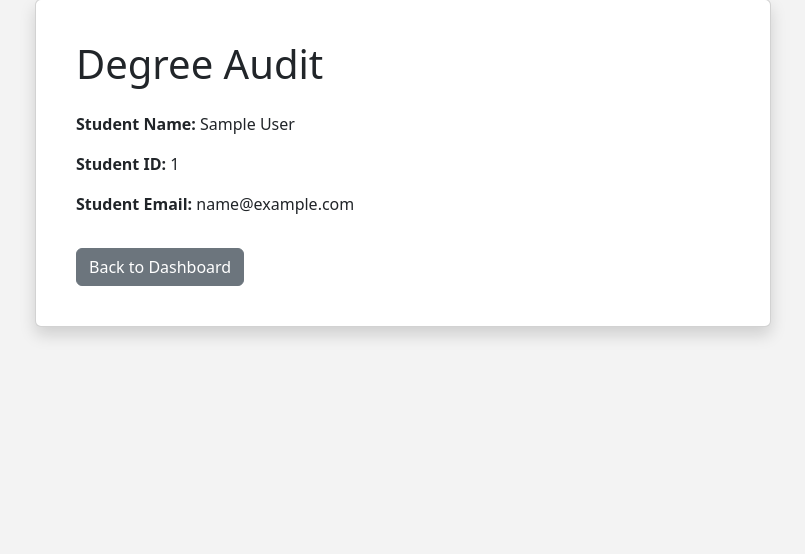
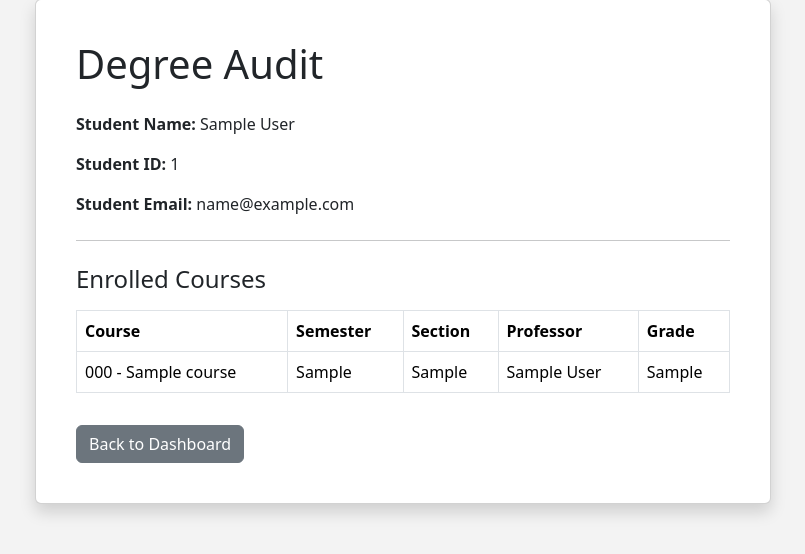
Before and after one commit to rshaz2713/CampusBridge, a Django app: page /dashboard/degree-audit/ in a window 1280 px wide. Shown: the part 119-673 px from the top of the page, without its empty margins (237-1042 px from the left). Run offline with Django 4.2, Linux system fonts and the light colour scheme; a user stored in the database is signed in; tables that the repository leaves empty hold one stand-in row (values such as "Sample post").

Commit message:
FEAT: Add enrolled courses in student Degree Audit

```diff
--- a/dashboard/views.py
+++ b/dashboard/views.py
@@ -106,7 +106,15 @@ def announcement_detail_view(request, announcement_id):
 @login_required
 def degree_audit_view(request):
     record = StudentRecord.objects.filter(user=request.user).first()
-    return render(request, "dashboard/degree_audit.html", {"record": record})
+
+    enrollments = []
+    if record:
+        enrollments = record.enrollments.select_related("course", "course__professor").all()
+
+    return render(request, "dashboard/degree_audit.html", {
+        "record": record,
+        "enrollments": enrollments,
+    })
 
 @login_required
 def professor_search_view(request):
--- a/templates/dashboard/degree_audit.html
+++ b/templates/dashboard/degree_audit.html
@@ -12,6 +12,49 @@
                     <p><strong>Student Name:</strong> {{ record.full_name }}</p>
                     <p><strong>Student ID:</strong> {{ record.student_id }}</p>
                     <p><strong>Student Email:</strong> {{ record.email }}</p>
+
+                    <hr class="my-4">
+
+                    <h2 class="h4 mb-3">Enrolled Courses</h2>
+
+                    {% if enrollments %}
+                        <table class="table table-bordered table-hover">
+                            <thead>
+                                <tr>
+                                    <th>Course</th>
+                                    <th>Semester</th>
+                                    <th>Section</th>
+                                    <th>Professor</th>
+                                    <th>Grade</th>
+                                </tr>
+                            </thead>
+                            <tbody>
+                                {% for enrollment in enrollments %}
+                                    <tr>
+                                        <td>
+                                            {{ enrollment.course.course_code }} -
+                                            {{ enrollment.course.course_name }}
+                                        </td>
+                                        <td>{{ enrollment.course.semester }}</td>
+                                        <td>{{ enrollment.course.section }}</td>
+                                        <td>{{ enrollment.course.professor.get_full_name|default:enrollment.course.professor.username }}</td>
+                                        <td>
+                                            {% if enrollment.grade %}
+                                                {{ enrollment.grade }}
+                                            {% else %}
+                                                REG
+                                            {% endif %}
+                                        </td>
+                                    </tr>
+                                {% endfor %}
+                            </tbody>
+                        </table>
+                    {% else %}
+                        <div class="alert alert-info">
+                            You are not currently enrolled in any courses.
+                        </div>
+                    {% endif %}
+
                 {% else %}
                     <div class="alert alert-warning">
                         No degree audit information found.
```
